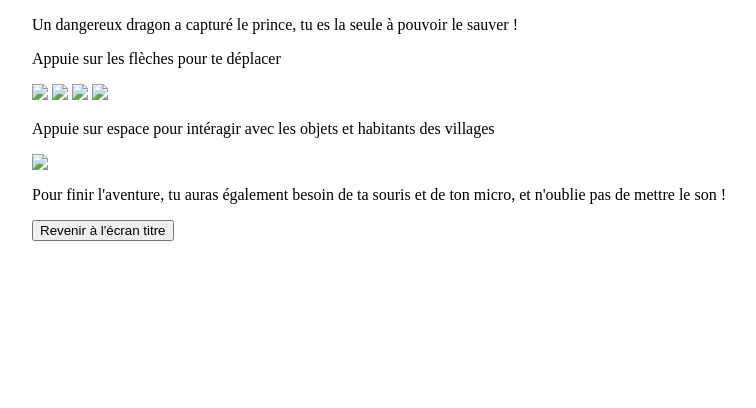
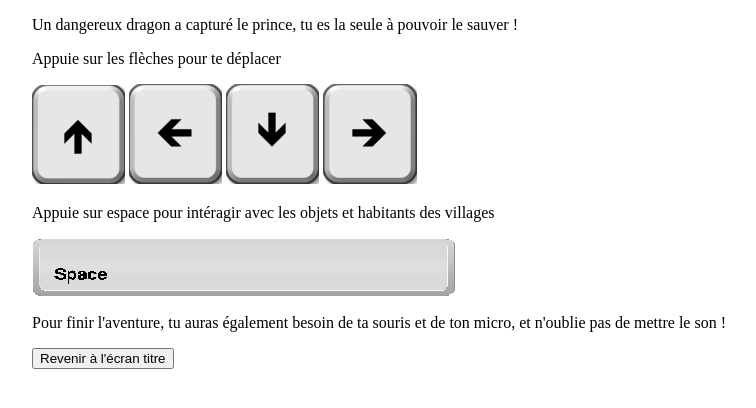
Before and after one commit to Pir-2/SuperPrincessEmilie, a plain HTML site: page title.html in a window 1280 px wide. Both pictures are taken after a click on the button "Accéder aux contrôles". Shown: the whole page, without its empty margins (168-924 px from the left). Drawn offline with Linux system fonts and the light colour scheme.

Commit message:
modif acces aux images

```diff
--- a/title.html
+++ b/title.html
@@ -32,17 +32,17 @@
             <p>
                 Appuie sur les flèches pour te déplacer
             </p>
-            <img src="img/Arrows/arrowKeys_Up.png">
-            <img src="img/Arrows/arrowKeys_Left.png">
-            <img src="img/Arrows/arrowKeys_Down.png">
-            <img src="img/Arrows/arrowKeys_Right.png">
+            <img src="img/QTE/Arrows/arrowKeys_Up.png">
+            <img src="img/QTE/Arrows/arrowKeys_Left.png">
+            <img src="img/QTE/Arrows/arrowKeys_Down.png">
+            <img src="img/QTE/Arrows/arrowKeys_Right.png">
         </div>
 
         <div id="espace">
             <p>
                 Appuie sur espace pour intéragir avec les objets et habitants des villages
             </p>
-            <img src="img/Space/space.png">
+            <img src="img/Title/space.png">
         </div>
 
         <div id="general">
```
